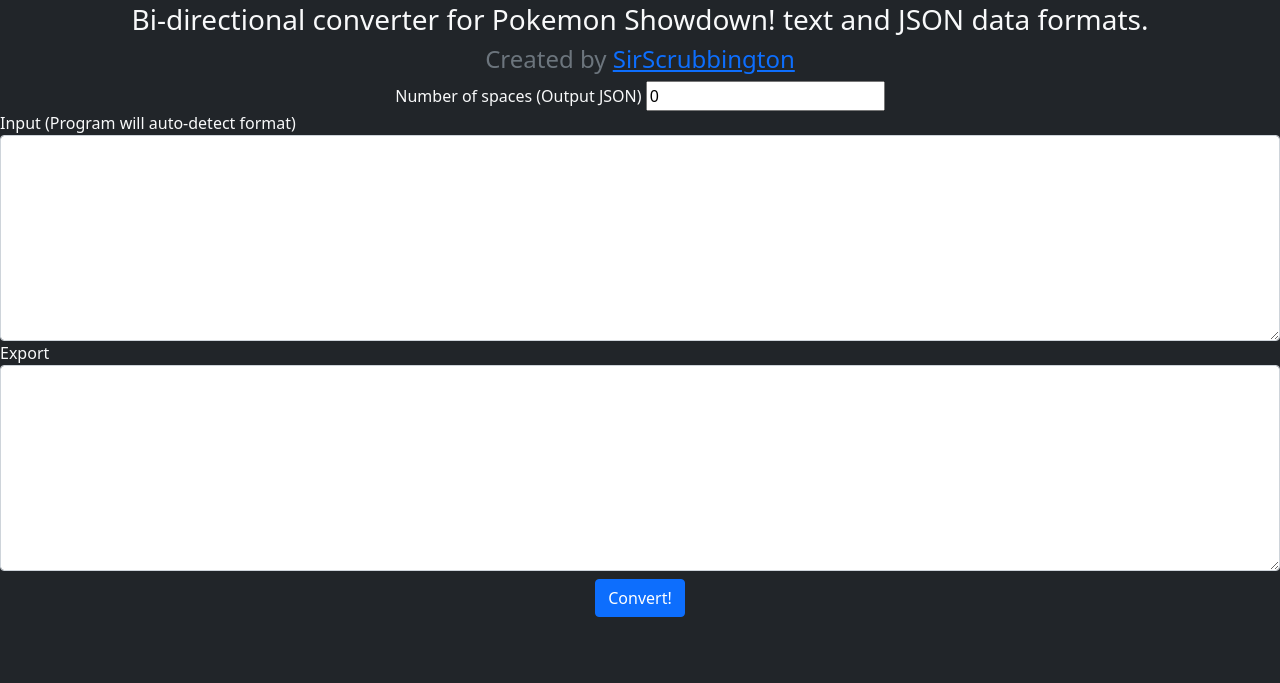
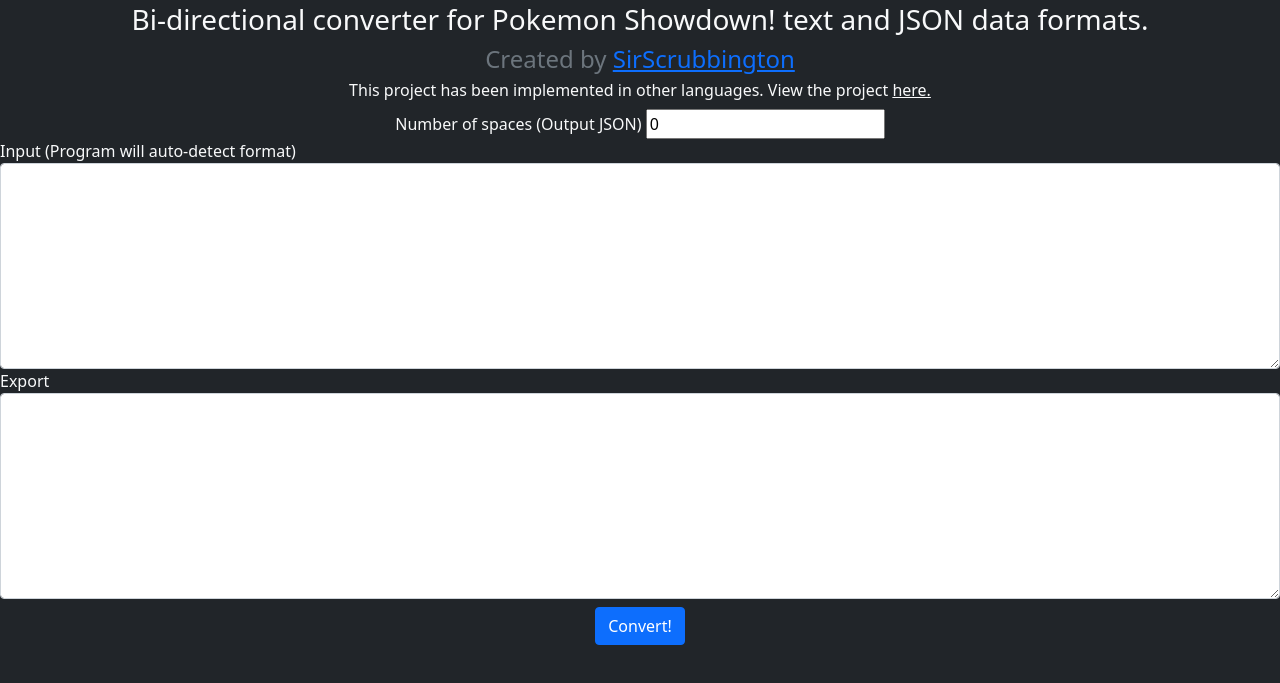
Before and after one commit to damon-murdoch/ps-parser, a plain HTML site: page index.html in a window 1280 px wide. Shown: the part 53-736 px from the top of the page. Drawn offline with Linux system fonts and the light colour scheme.

Commit message:
Added link to project

```diff
--- a/index.html
+++ b/index.html
@@ -1,5 +1,5 @@
 <!doctype html>
-<meta charset="utf-8">
+<meta charset='utf-8'>
 <html>
     <head>
         <title>
@@ -19,6 +19,12 @@
                 Created by
                 <a href='https://twitter.com/SirScrubbington'>
                     SirScrubbington
+                </a>
+            </p>
+            <p class='h6 text-light'>
+                This project has been implemented in other languages. View the project
+                <a class='link-light' target='_blank' href='https://github.com/damon-murdoch/ps-parser'>
+                    here.
                 </a>
             </p>
         </div>
```
